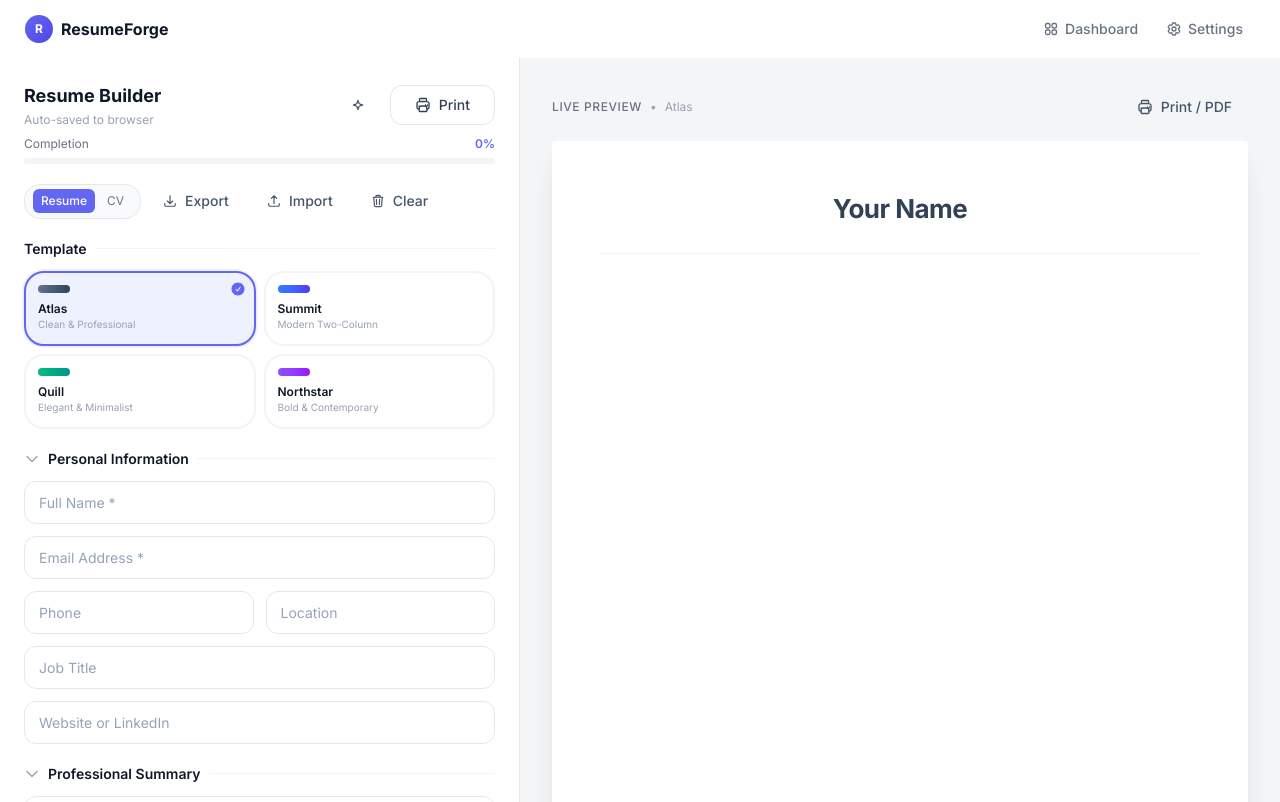
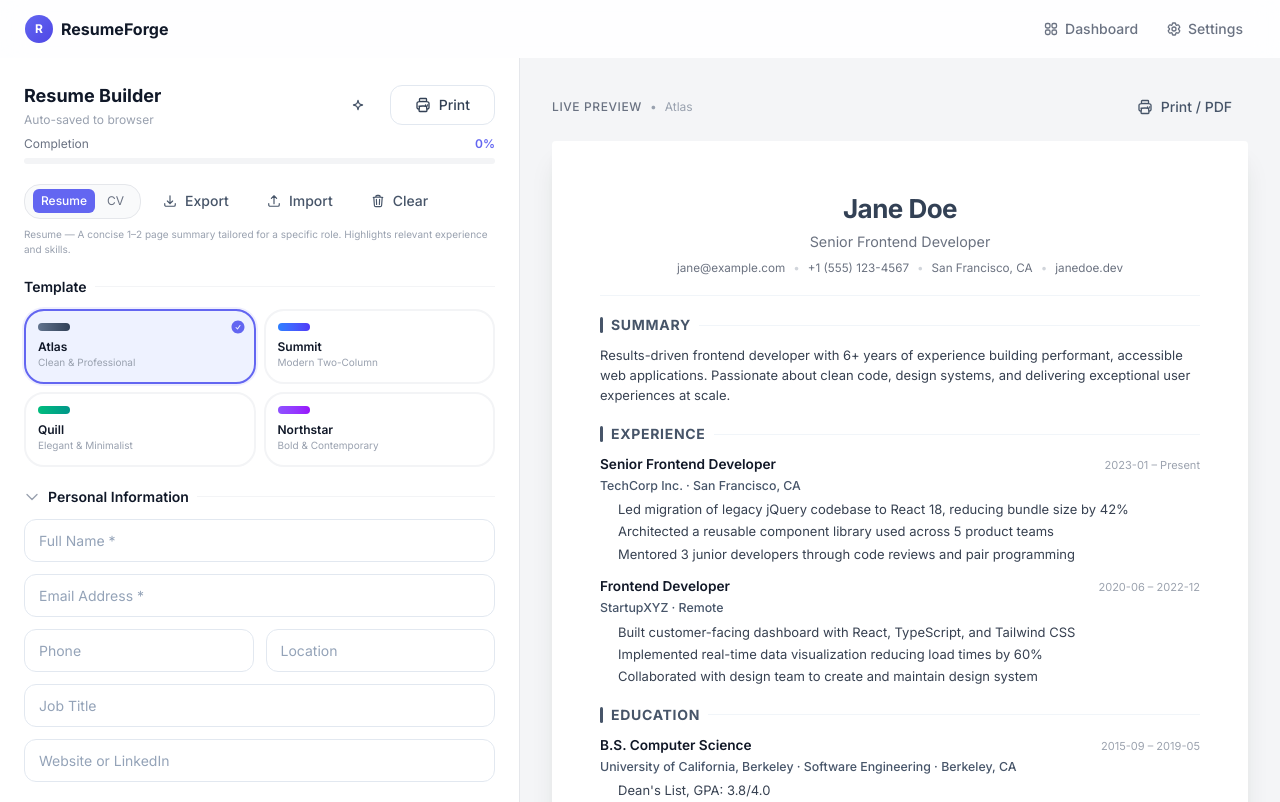
Before and after one commit to ImmaculateEben/resumeforge, a Next.js app: page /builder in a window 1280 px wide. Built offline with nearby package versions, Linux system fonts and the light colour scheme.

Commit message:
Update: Builder and template improvements

```diff
--- a/src/app/(builder)/builder/page.tsx
+++ b/src/app/(builder)/builder/page.tsx
@@ -2,7 +2,8 @@
 
 import { useState, useRef, useMemo } from "react";
 import { useResume } from "@/hooks/use-resume";
-import { getTemplateComponent, accentColorMap } from "@/components/templates";
+import { getTemplateComponent, accentColorMap, sampleResumeData } from "@/components/templates";
+import type { ResumeData } from "@/components/templates/types";
 
 type MobileTab = "edit" | "preview";
 
@@ -57,6 +58,24 @@ export default function BuilderPage() {
     () => getTemplateComponent(resume.templateKey),
     [resume.templateKey]
   );
+
+  // Merge user data with sample data so the preview always shows structure.
+  // Per-section: if the user has content, show theirs; otherwise show sample.
+  const previewData = useMemo<ResumeData>(() => {
+    const d = resume.data;
+    const s = sampleResumeData;
+    return {
+      basics: d.basics.fullName ? d.basics : s.basics,
+      summary: d.summary.length > 0 ? d.summary : s.summary,
+      experience: d.experience.length > 0 ? d.experience : s.experience,
+      education: d.education.length > 0 ? d.education : s.education,
+      projects: d.projects.length > 0 ? d.projects : s.projects,
+      skills: d.skills.length > 0 ? d.skills : s.skills,
+      certifications: d.certifications.length > 0 ? d.certifications : s.certifications,
+      links: d.links.length > 0 ? d.links : s.links,
+      customSections: d.customSections.length > 0 ? d.customSections : s.customSections,
+    };
+  }, [resume.data]);
 
   const handlePrint = () => {
     window.print();
@@ -198,7 +217,7 @@ export default function BuilderPage() {
             )}
 
             {/* Action Buttons Row */}
-            <div className="flex flex-wrap gap-1.5 mb-5">
+            <div className="flex flex-wrap gap-1.5 mb-2">
               <div className="flex items-center gap-1 px-2 py-1 rounded-lg bg-gray-50 border border-gray-200">
                 <button
                   onClick={() => resume.setDocumentType("resume")}
@@ -244,6 +263,11 @@ export default function BuilderPage() {
                 Clear
               </button>
             </div>
+            <p className="text-[10px] text-gray-400 mb-5">
+              {resume.documentType === "cv"
+                ? "CV — A comprehensive academic document covering all experience, education, publications, and research. Shows \"Curriculum Vitae\" header."
+                : "Resume — A concise 1–2 page summary tailored for a specific role. Highlights relevant experience and skills."}
+            </p>
 
             <div className="space-y-5">
               {/* ─── Template Selector ─── */}
@@ -617,7 +641,7 @@ export default function BuilderPage() {
               </button>
             </div>
             <div ref={previewRef} className="print-area bg-white shadow-xl rounded-sm w-full max-w-[210mm] min-h-[297mm] p-10 sm:p-12 relative">
-              <TemplateComponent data={resume.data} styleConfig={resume.styleConfig} accentColors={accentColors} />
+              <TemplateComponent data={previewData} styleConfig={resume.styleConfig} accentColors={accentColors} documentType={resume.documentType} />
             </div>
           </div>
         </div>
--- a/src/app/(builder)/resume/[resumeId]/page.tsx
+++ b/src/app/(builder)/resume/[resumeId]/page.tsx
@@ -3,7 +3,8 @@
 import { useState, useMemo, useRef, use } from "react";
 import Link from "next/link";
 import { useResume } from "@/hooks/use-resume";
-import { getTemplateComponent, accentColorMap } from "@/components/templates";
+import { getTemplateComponent, accentColorMap, sampleResumeData } from "@/components/templates";
+import type { ResumeData } from "@/components/templates/types";
 
 type MobileTab = "edit" | "preview";
 
@@ -53,6 +54,22 @@ export default function ResumeEditorPage({ params }: { params: Promise<{ resumeI
     () => getTemplateComponent(resume.templateKey),
     [resume.templateKey]
   );
+
+  const previewData: ResumeData = useMemo(() => {
+    const d = resume.data;
+    const s = sampleResumeData;
+    return {
+      basics: d.basics.fullName ? d.basics : s.basics,
+      summary: d.summary && d.summary.length > 0 ? d.summary : s.summary,
+      experience: d.experience.length > 0 ? d.experience : s.experience,
+      education: d.education.length > 0 ? d.education : s.education,
+      projects: d.projects.length > 0 ? d.projects : s.projects,
+      skills: d.skills.length > 0 ? d.skills : s.skills,
+      certifications: d.certifications.length > 0 ? d.certifications : s.certifications,
+      links: d.links.length > 0 ? d.links : s.links,
+      customSections: d.customSections.length > 0 ? d.customSections : s.customSections,
+    };
+  }, [resume.data]);
 
   if (!resume.loaded) {
     return (
@@ -432,7 +449,7 @@ export default function ResumeEditorPage({ params }: { params: Promise<{ resumeI
               </button>
             </div>
             <div ref={previewRef} className="print-area bg-white shadow-xl rounded-sm w-full max-w-[210mm] min-h-[297mm] p-10 sm:p-12 relative">
-              <TemplateComponent data={resume.data} styleConfig={resume.styleConfig} accentColors={accentColors} />
+              <TemplateComponent data={previewData} styleConfig={resume.styleConfig} accentColors={accentColors} documentType={resume.documentType} />
             </div>
           </div>
         </div>
--- a/src/components/templates/Atlas.tsx
+++ b/src/components/templates/Atlas.tsx
@@ -1,14 +1,18 @@
 import type { TemplateProps } from "./types";
 
-export function AtlasTemplate({ data, styleConfig, accentColors }: TemplateProps) {
+export function AtlasTemplate({ data, styleConfig, accentColors, documentType }: TemplateProps) {
   const fs = styleConfig.fontScale === "compact" ? 11 : 13;
   const gap = styleConfig.spacing === "tight" ? 12 : 18;
   const b = data.basics;
+  const isCV = documentType === "cv";
 
   return (
     <div style={{ fontSize: fs, lineHeight: 1.55, color: "#1f2937", fontFamily: "'Inter', system-ui, sans-serif" }}>
       {/* Header */}
       <div style={{ textAlign: "center", marginBottom: gap }}>
+        {isCV && (
+          <p style={{ fontSize: fs * 0.8, fontWeight: 600, color: accentColors.primary, textTransform: "uppercase", letterSpacing: "0.15em", margin: "0 0 6px" }}>Curriculum Vitae</p>
+        )}
         <h1 style={{ fontSize: fs * 2, fontWeight: 700, color: accentColors.text, margin: 0, letterSpacing: "-0.02em" }}>
           {b.fullName || "Your Name"}
         </h1>
--- a/src/components/templates/Northstar.tsx
+++ b/src/components/templates/Northstar.tsx
@@ -1,9 +1,10 @@
 import type { TemplateProps } from "./types";
 
-export function NorthstarTemplate({ data, styleConfig, accentColors }: TemplateProps) {
+export function NorthstarTemplate({ data, styleConfig, accentColors, documentType }: TemplateProps) {
   const fs = styleConfig.fontScale === "compact" ? 10.5 : 12.5;
   const gap = styleConfig.spacing === "tight" ? 12 : 18;
   const b = data.basics;
+  const isCV = documentType === "cv";
 
   return (
     <div style={{ fontSize: fs, lineHeight: 1.55, color: "#1f2937", fontFamily: "'Inter', system-ui, sans-serif" }}>
@@ -17,6 +18,9 @@ export function NorthstarTemplate({ data, styleConfig, accentColors }: TemplateP
           marginBottom: gap,
         }}
       >
+        {isCV && (
+          <p style={{ fontSize: fs * 0.78, fontWeight: 600, textTransform: "uppercase", letterSpacing: "0.18em", margin: "0 0 4px", opacity: 0.75 }}>Curriculum Vitae</p>
+        )}
         <h1 style={{ fontSize: fs * 2.2, fontWeight: 800, margin: 0, letterSpacing: "-0.02em" }}>
           {b.fullName || "Your Name"}
         </h1>
--- a/src/components/templates/Quill.tsx
+++ b/src/components/templates/Quill.tsx
@@ -1,14 +1,18 @@
 import type { TemplateProps } from "./types";
 
-export function QuillTemplate({ data, styleConfig, accentColors }: TemplateProps) {
+export function QuillTemplate({ data, styleConfig, accentColors, documentType }: TemplateProps) {
   const fs = styleConfig.fontScale === "compact" ? 10.5 : 12.5;
   const gap = styleConfig.spacing === "tight" ? 14 : 22;
   const b = data.basics;
+  const isCV = documentType === "cv";
 
   return (
     <div style={{ fontSize: fs, lineHeight: 1.65, color: "#374151", fontFamily: "'Inter', system-ui, sans-serif" }}>
       {/* Elegant Header */}
       <div style={{ marginBottom: gap * 1.2 }}>
+        {isCV && (
+          <p style={{ fontSize: fs * 0.8, fontWeight: 400, color: accentColors.primary, textTransform: "uppercase", letterSpacing: "0.2em", margin: "0 0 6px" }}>Curriculum Vitae</p>
+        )}
         <h1 style={{ fontSize: fs * 2.4, fontWeight: 300, color: accentColors.text, margin: 0, letterSpacing: "0.03em" }}>
           {b.fullName || "Your Name"}
         </h1>
--- a/src/components/templates/Summit.tsx
+++ b/src/components/templates/Summit.tsx
@@ -1,9 +1,10 @@
 import type { TemplateProps } from "./types";
 
-export function SummitTemplate({ data, styleConfig, accentColors }: TemplateProps) {
+export function SummitTemplate({ data, styleConfig, accentColors, documentType }: TemplateProps) {
   const fs = styleConfig.fontScale === "compact" ? 10.5 : 12.5;
   const gap = styleConfig.spacing === "tight" ? 10 : 16;
   const b = data.basics;
+  const isCV = documentType === "cv";
 
   const sidebarBg = accentColors.light;
   const sidebarText = accentColors.text;
@@ -14,6 +15,9 @@ export function SummitTemplate({ data, styleConfig, accentColors }: TemplateProp
       <div style={{ width: "32%", background: sidebarBg, padding: gap * 1.2, flexShrink: 0 }}>
         {/* Name & Title */}
         <div style={{ marginBottom: gap * 1.2 }}>
+          {isCV && (
+            <p style={{ fontSize: fs * 0.75, fontWeight: 600, color: accentColors.primary, textTransform: "uppercase", letterSpacing: "0.12em", margin: "0 0 4px" }}>Curriculum Vitae</p>
+          )}
           <h1 style={{ fontSize: fs * 1.7, fontWeight: 700, color: sidebarText, margin: 0, lineHeight: 1.2 }}>
             {b.fullName || "Your Name"}
           </h1>
--- a/src/components/templates/types.ts
+++ b/src/components/templates/types.ts
@@ -111,6 +111,7 @@ export interface TemplateProps {
   data: ResumeData;
   styleConfig: StyleConfig;
   accentColors: AccentColors;
+  documentType?: "resume" | "cv";
 }
 
 export const sampleResumeData: ResumeData = {
```
